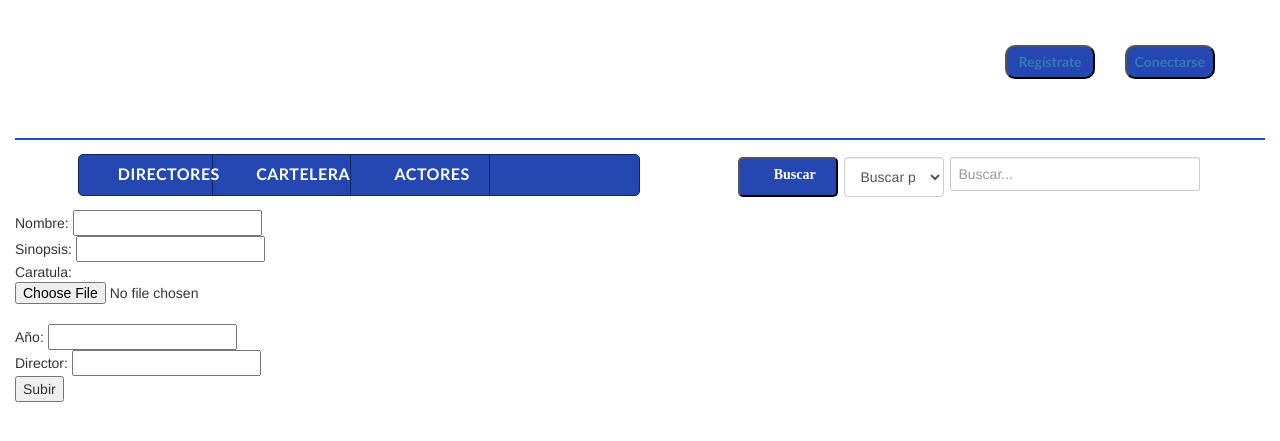
After one commit to pelisproy/pelisproy, a CodeIgniter app: page /database/films/cargarFormCrearFicha in a window 1280 px wide. The commit adds this page. Shown: the top 441 px of the page. Run offline with CodeIgniter, Linux system fonts and the light colour scheme; some web fonts are replaced.

Commit message:
Cambiados los enlaces de Navigation, modificados los controllers Welcome, Films, Home, Login y Registro, el Films_model, y las vistas.

```diff
--- a/ProyectoFinal/application/config/navigation.php
+++ b/ProyectoFinal/application/config/navigation.php
@@ -1,23 +1,23 @@
 <?php
 
 $config['navigation'] = array(
-            'home' => array(
+           /* 'home' => array(
                 'id'     => 'home',
                 'title'  => 'Home',
                 'link'   => ''
-            ),
-            'diretcores' => array(
+            ),*/
+            'directores' => array(
                 'id'     => 'directores',
                 'title'  => 'Directores',
-                'link'   => ''
+                'link'   => '../director/listarDirector'
             ),
             'cartelera' => array(
                 'id'     => 'cartelera',
                 'title'  => 'Cartelera',
-                'link'   => ''
+                'link'   => 'films/listarPelis'
             ),
             'actores' => array(
                 'title'  => 'Actores',
-                'link'   => ''
+                'link'   => '../actor/listaActor'
             )
         );
--- a/ProyectoFinal/application/controllers/Welcome.php
+++ b/ProyectoFinal/application/controllers/Welcome.php
@@ -1,7 +1,7 @@
 <?php
 defined('BASEPATH') OR exit('No direct script access allowed');
 
-class WelcomeController extends CI_Controller {
+class Welcome extends CI_Controller {
 
 	/**
 	 * Index Page for this controller.
@@ -18,8 +18,7 @@ class WelcomeController extends CI_Controller {
 	 * map to /index.php/welcome/<method_name>
 	 * @see http://codeigniter.com/user_guide/general/urls.html
 	 */
-	public function index()
-	{
+	public function index(){
 		$this->load->view('templates/headers/headerPrin.php');
 		$data['menu'] = menu_ul('home');
 		$this->load->view('welcome_message',$data);
--- a/ProyectoFinal/application/controllers/films.php
+++ b/ProyectoFinal/application/controllers/films.php
@@ -1,6 +1,6 @@
 <?php
 defined('BASEPATH') OR exit('No direct script access allowed');
-	class FilmsController extends CI_Controller {
+	class Films extends CI_Controller {
 		public function __construct(){
 			parent::__construct();
 			//$this->load->helper('session');
@@ -9,22 +9,40 @@ defined('BASEPATH') OR exit('No direct script access allowed');
 			//$this->load->model('comentario_model');
 		}
 		public function index(){
-			//$this->load->view('templates/headers/headerPrin.php');
+			$this->load->view('templates/headers/headerPrin.php');
 			$this->load->view('films/body.php');
 		}
 		public function cargarFormCrearFicha(){
-			//$this->load->view('templates/headers/headerPrin.php');
+			$this->load->view('templates/headers/headerPrin.php');
 			$this->load->view('/films/crearFicha.php');//FORMULARIO QUE PROBABLEMENTE DEBERÍA IR A LA CARPETA FORMULARIOS
 		}
 		public function crearFicha(){
+			//PARTE DE SUBIR LA IMAGEN
+			$nombre_imagen=$_FILES['caratula']['name'];
+			$config['upload_path']=base_url('/assets/images/films/');
+			$config['allowed_types'] = 'gif|jpg|png';
+			$config['max_size'] = '2000';
+			//$config['max_width'] = '2024';
+			//$config['max_height'] = '2008';
+			$config['file_image']=$nombre_imagen;
+			$this->load->library('upload', $config);
+			$this->upload->do_upload();
+			//PARTE DE SUBIR LOS OTROS DATOS
 			$nombre=$this->input->post('nombre');
 			$sinopsis=$this->input->post('sinopsis');
-			$caratula=$this->input->post('caratula');
+			//$caratula=$this->input->post('caratula');
+			$caratula=$config['file_image'];
 			$anyo=$this->input->post('anyo');
 			$director=$this->input->post('director');
 
 			$this->films_model->crearFicha($nombre, $sinopsis, $caratula, $anyo, $director);
 			echo "Registro correcto";
+		}
+		public function listarPelis(){
+			$this->load->view('templates/headers/headerPrin.php');
+			$datos['contenido']=$this->films_model->mostrarTodasPeliculas();
+			$this->load->view('films/listaFicha.php', $datos);
+			$this->load->view('templates/footers/foot.php');
 		}
 		public function cargarFormModFicha(){
 			$this->load->view('templates/headers/headerSec.php');
@@ -39,7 +57,8 @@ defined('BASEPATH') OR exit('No direct script access allowed');
 			$this->load->view('templates/headers/headerSec.php');
 			$this->load->view('films/borrarFicha.php');//FORMULARIO QUE PROBABLEMENTE DEBERÍA IR A LA CARPETA FORMULARIOS
 		}
-		public function borrarFicha(){
-			$this->films_model->borrarFicha();
+	public function borrarFicha(){
+			$id=$this->uri->segment(3);
+			$this->films_model->borrarFicha($id);
 		}
 	}
--- a/ProyectoFinal/application/controllers/home.php
+++ b/ProyectoFinal/application/controllers/home.php
@@ -1,10 +1,10 @@
 <?php
 defined('BASEPATH') OR exit('No direct script access allowed');
-	class HomeController extends CI_Controller {
+	class Home extends CI_Controller {
 		public function index(){
 		$this->load->view('templates/headers/headerPrin.php');
 		$data['menu'] = menu_ul('home');
-		$this->load->view('body',$data);
+		$this->load->view('home/body',$data);
 		$this->load->view('templates/footers/foot.php');
 
 	}
--- a/ProyectoFinal/application/controllers/login.php
+++ b/ProyectoFinal/application/controllers/login.php
@@ -1,7 +1,7 @@
 <?php
 defined('BASEPATH') OR exit('No direct script access allowed');
 
-class LoginController extends CI_Controller{
+class Login extends CI_Controller{
 
 public function __construct()
 {
--- a/ProyectoFinal/application/controllers/registro.php
+++ b/ProyectoFinal/application/controllers/registro.php
@@ -1,5 +1,5 @@
 <?php
-class RegistroController extends CI_Controller{
+class Registro extends CI_Controller{
 public function __construct(){
 		parent::__construct();
 		$this->load->model('sign_model');
--- a/ProyectoFinal/application/models/films_model.php
+++ b/ProyectoFinal/application/models/films_model.php
@@ -30,14 +30,14 @@ class Films_model extends CI_Model{
 		return $data;
 	}
 	public function borrarFicha($id){
-		return $this->db->where('id', $id);
+		$this->db->where('id', $id);
 		return $this->db->delete('pelicula');
-		if($data['error'] = $this->db->_error_message());
-		return $data;
+		/*if($data['error'] = $this->db->_error_message());
+		return $data;*/
 	}
 	public function mostrarTodasPeliculas(){
-		$this->db->select('nombre, sinopsis, caratula, anyo, director');
-		$this->db->from('pelicula');
+		$query=$this->db->get('pelicula');
+		return $query->result_array();
 	}
 	public function mostrarPeliculaEspecifica($id){
 	//CAMBIAR ID POR LO QUE SE VEA CONVENIENTE (TITULO, ACTOR, ETC) MIRAR SI SE PUEDE HACER EN UNA SOLA FUNCIÓN O EN VARIAS
--- /dev/null
+++ b/ProyectoFinal/application/views/films/body.php
@@ -0,0 +1,5 @@
+<p>Para crear una ficha de una nueva película, <a href="<?=base_url();?>/films/cargarFormFicha">aquí</a></p>
+
+<p>Para modificar una ficha de una película ya creada, <a href="<?=base_url();?>/films/cargarFormModFicha">aquí</a></p>
+
+<p>Para borrar una ficha de una película ya creada, <a href="<?=base_url();?>/films/cargarFormBorFicha">aquí</a></p>
--- /dev/null
+++ b/ProyectoFinal/application/views/films/crearFicha.php
@@ -0,0 +1,13 @@
+<form name="formulario" enctype="multipart/form-data" action="<?=base_url();?>/films/crearFicha" method="post">
+	Nombre:
+	<input type="text" name="nombre" /><br/>
+	Sinopsis:
+	<input type="text" name="sinopsis" /><br/>
+	Caratula:
+	<input type="file" name="caratula" /><br/>
+	Año:
+	<input type="text" name="anyo" /><br/>
+	Director:
+	<input type="text" name="director" /><br/>
+	<input type="submit" value="Subir"/>
+</form>
--- /dev/null
+++ b/ProyectoFinal/application/views/films/modificarFicha.php
@@ -0,0 +1,3 @@
+<?php
+echo $peliculas;
+?>
--- a/ProyectoFinal/application/views/templates/footers/foot.php
+++ b/ProyectoFinal/application/views/templates/footers/foot.php
@@ -1,5 +1,5 @@
 <div class="footer">
-			<a href="index.html"><img src="<?= base_url(); ?>/assets/images/logo2.png" height="80" width="250"></a>
+			<a href=<?=base_url('/home/');?>><img src="<?= base_url(); ?>/assets/images/logo.png"></a>
 			<div class="extra_info">
 				<a href=""> ¿Quiénes somos? </a>
 				<a href=""> Contáctanos </a>
--- a/ProyectoFinal/application/views/templates/formularios/login.php
+++ b/ProyectoFinal/application/views/templates/formularios/login.php
@@ -25,3 +25,4 @@
 </div>
 </fieldset>
 </div>
+<a href="<?=base_url();?>/home/">Volver atrás</a>
--- a/ProyectoFinal/application/views/templates/formularios/signin.php
+++ b/ProyectoFinal/application/views/templates/formularios/signin.php
@@ -115,3 +115,4 @@
                         </div>
                     </fieldset>
                 </div>
+<a href="<?=base_url();?>/home/">Volver atrás</a>
--- a/ProyectoFinal/application/views/templates/headers/headerPrin.php
+++ b/ProyectoFinal/application/views/templates/headers/headerPrin.php
@@ -21,7 +21,7 @@ defined('BASEPATH') OR exit('No direct script access allowed');
 		<div class="container">
 			<div class="header">
 				<div class="logo">
-					<a href="index.html"><img src="<?= base_url(); ?>/assets/images/logo2.png" height="120" width="400"></a>
+					<a href=<?=base_url('/home/');?><img src="<?= base_url(); ?>/assets/images/logo.png" height="120" width="400"/></a>
 				</div>
 				<div class="botones">
 
@@ -30,7 +30,7 @@ defined('BASEPATH') OR exit('No direct script access allowed');
 					<button class="identificarse"> <a href="#"><?php echo $this->session->userdata('username')?> </a> </button>
 					<?php else:?>
 					<button class="identificarse"> <a href="<?= base_url(); ?>/login">Conectarse </a> </button>
-					<button class="registrarse"> <a href="<?= base_url(); ?>/Welcome/nuevoUsuario">Regístrate</a> </button>
+					<button class="registrarse"> <a href="<?= base_url(); ?>/home/nuevoUsuario">Regístrate</a> </button>
 					<?php endif;?>
 
 				</div>
@@ -38,7 +38,7 @@ defined('BASEPATH') OR exit('No direct script access allowed');
 			<div class="navegacion">
 				<div class="menuResponsive">
 					<span class="glyphicon glyphicon-menu-hamburger"></span>
-					<a href="index.html"><img src="<?= base_url(); ?>/assests/images/logo2.png"></a>
+					<a href=<?=base_url('/home/');?><img src="<?= base_url(); ?>/assests/images/logo.png"></a>
 				</div>
 				<div class="menu">
 					<?php echo menu_ul('home'); ?>
--- a/ProyectoFinal/application/views/welcome_message.php
+++ b/ProyectoFinal/application/views/welcome_message.php
@@ -5,3 +5,6 @@
 <div class="populares">
 </div>
 </div>
+<div class="bannerPubli">
+<img src=base_url("assets/images/publicidad.jpg") alt="Publicidad">
+</div>
```
Also changed, not shown: ProyectoFinal/application/views/films/listaFicha.php (added, +27 -0 lines), ProyectoFinal/application/views/home/body.php (+12 -2 lines), ProyectoFinal/assets/images/Logo.png (deleted), ProyectoFinal/assets/images/logo.png (added), ProyectoFinal/assets/images/publicidad.jpg (added). Lines whose indentation alone changed are shown as unchanged.
